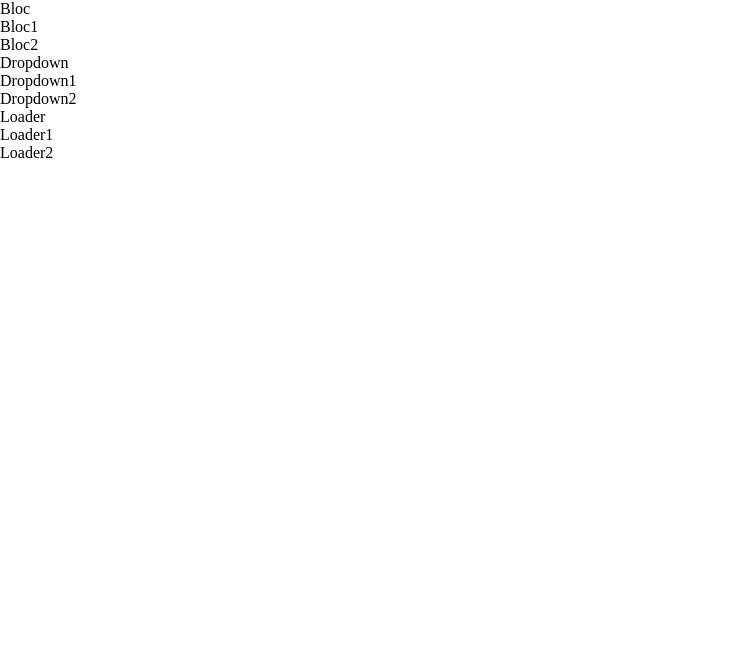
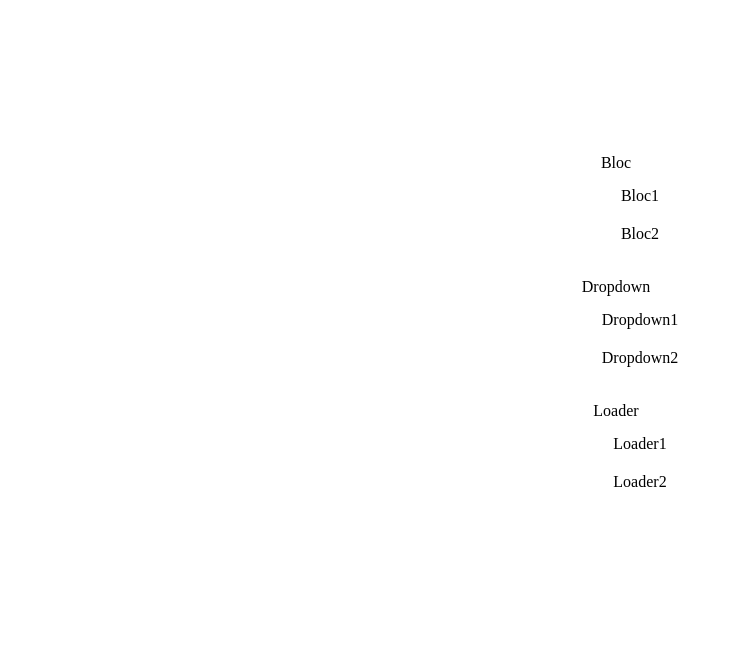
Before and after one commit to Sylvain-Mani/Styles-laboratory, a PHP site: page / in a window 1280 px wide. Shown: the top 659 px of the page, without its empty margins (0-741 px from the left). Run offline with PHP 8.4, Linux system fonts and the light colour scheme.

Commit message:
un peu de style

```diff
--- a/css/styles.css
+++ b/css/styles.css
@@ -7,6 +7,11 @@
 a {
 text-decoration: none;
 color: black;
+}
+
+li {
+    list-style-type: none;
+    padding: 5px 0;
 }
 
 body {
@@ -23,10 +28,6 @@ header {
     background: #fff;
 }
 
-header>h2 {
-
-}
-
 .main {
     display: flex;
     flex-direction: column;
@@ -34,3 +35,7 @@ header>h2 {
     align-items: center;
     min-height: calc(100% - 140px);
 }
+
+.home {
+    margin: 10px;
+}
--- a/index.html
+++ b/index.html
@@ -8,6 +8,7 @@
         <link rel="stylesheet" href="/css/styles.css">
     </head>
     <body>
+        <div class="main">
             <ul class="home">Bloc
                 <li class="home"><a href="/view/bloc/bloc1.html" target="_blank" class="home">Bloc1</a></li>
                 <li class="home"><a href="/view/bloc/bloc2.html" target="_blank" class="home">Bloc2</a></li>
@@ -20,5 +21,6 @@
                 <li class="home"><a href="/view/loader/loader1.html" target="_blank" class="home">Loader1</a></li>
                 <li class="home"><a href="/view/loader/loader2.html" target="_blank" class="home">Loader2</a></li>
             </ul>
+        </div>
     </body>
 </html>
```
Also changed, not shown: assets/dropdown2/chevron-down-outline.svg (renamed from assets/dropdawn2/chevron-down-outline.svg), assets/dropdown2/logo-css3.svg (renamed from assets/dropdawn2/logo-css3.svg), assets/dropdown2/logo-figma.svg (renamed from assets/dropdawn2/logo-figma.svg), assets/dropdown2/logo-html5.svg (renamed from assets/dropdawn2/logo-html5.svg), assets/dropdown2/logo-javascript.svg (renamed from assets/dropdawn2/logo-javascript.svg), assets/dropdown2/logo-react.svg (renamed from assets/dropdawn2/logo-react.svg). Lines whose indentation alone changed are shown as unchanged.
